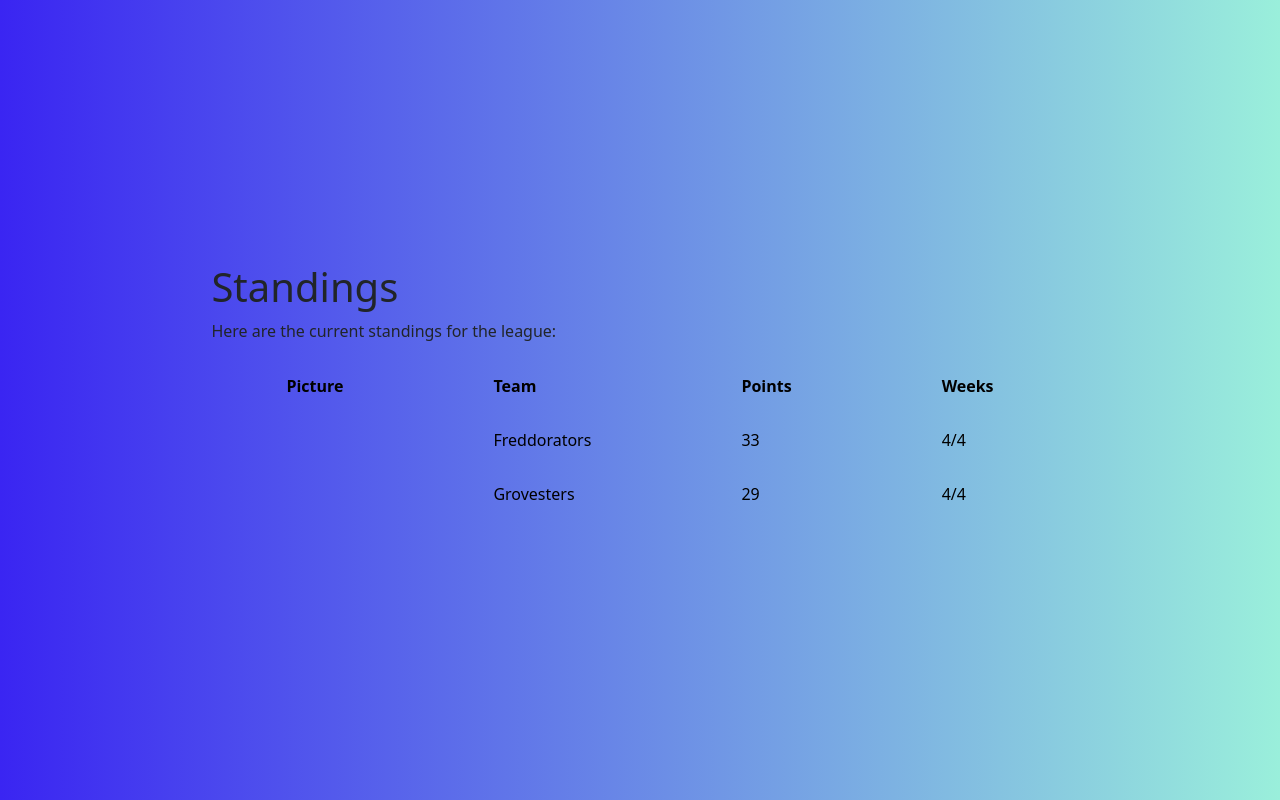
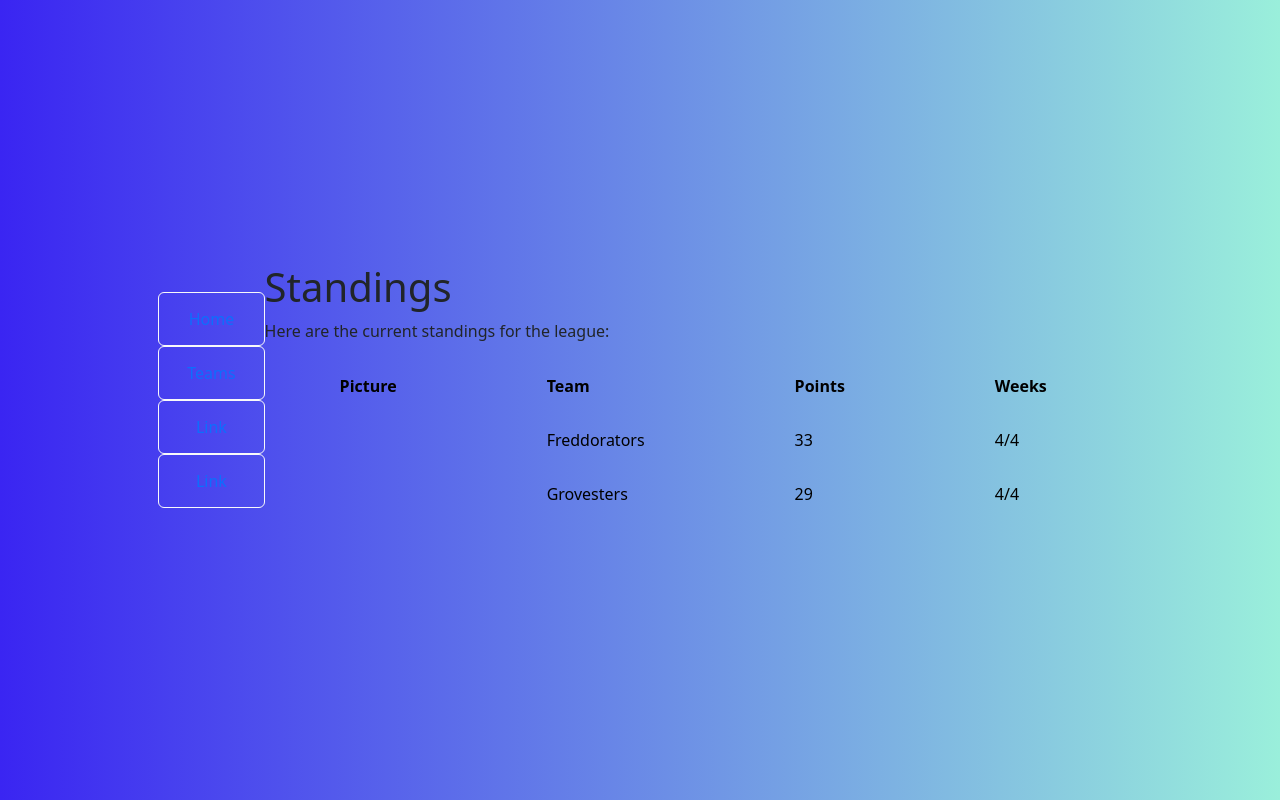
Before and after one commit to sawincp/mapta-spring-league, a Next.js app: page / in a window 1280 px wide. Built offline with nearby package versions, Linux system fonts and the light colour scheme.

Commit message:
add navlinks

```diff
--- /dev/null
+++ b/src/app/components/home/sidenav.js
@@ -0,0 +1,22 @@
+"use client";
+import Nav from "react-bootstrap/Nav";
+import Button from "react-bootstrap/Button";
+
+export default function Sidenav() {
+  return (
+    <Nav defaultActiveKey="/" className="flex-column">
+      <Button variant="outline-light">
+        <Nav.Link href="/">Home</Nav.Link>
+      </Button>
+      <Button variant="outline-light">
+        <Nav.Link eventKey="link-1">Teams</Nav.Link>
+      </Button>
+      <Button variant="outline-light">
+        <Nav.Link eventKey="link-2">Link</Nav.Link>
+      </Button>
+      <Button variant="outline-light">
+        <Nav.Link eventKey={"link-3"}>Link</Nav.Link>
+      </Button>
+    </Nav>
+  );
+}
--- a/src/app/layout.js
+++ b/src/app/layout.js
@@ -1,6 +1,7 @@
 import { Geist, Geist_Mono } from "next/font/google";
 import "./globals.css";
 import 'bootstrap/dist/css/bootstrap.min.css';
+import Sidenav from "./components/home/sidenav";
 
 
 const geistSans = Geist({
@@ -22,8 +23,8 @@ export default function RootLayout({ children }) {
   return (
     <html lang="en">
       <body
-        className={`${geistSans.variable} ${geistMono.variable} antialiased`}
-      >
+        className={`${geistSans.variable} ${geistMono.variable} antialiased`}>
+        <Sidenav />
         {children}
       </body>
     </html>
```
